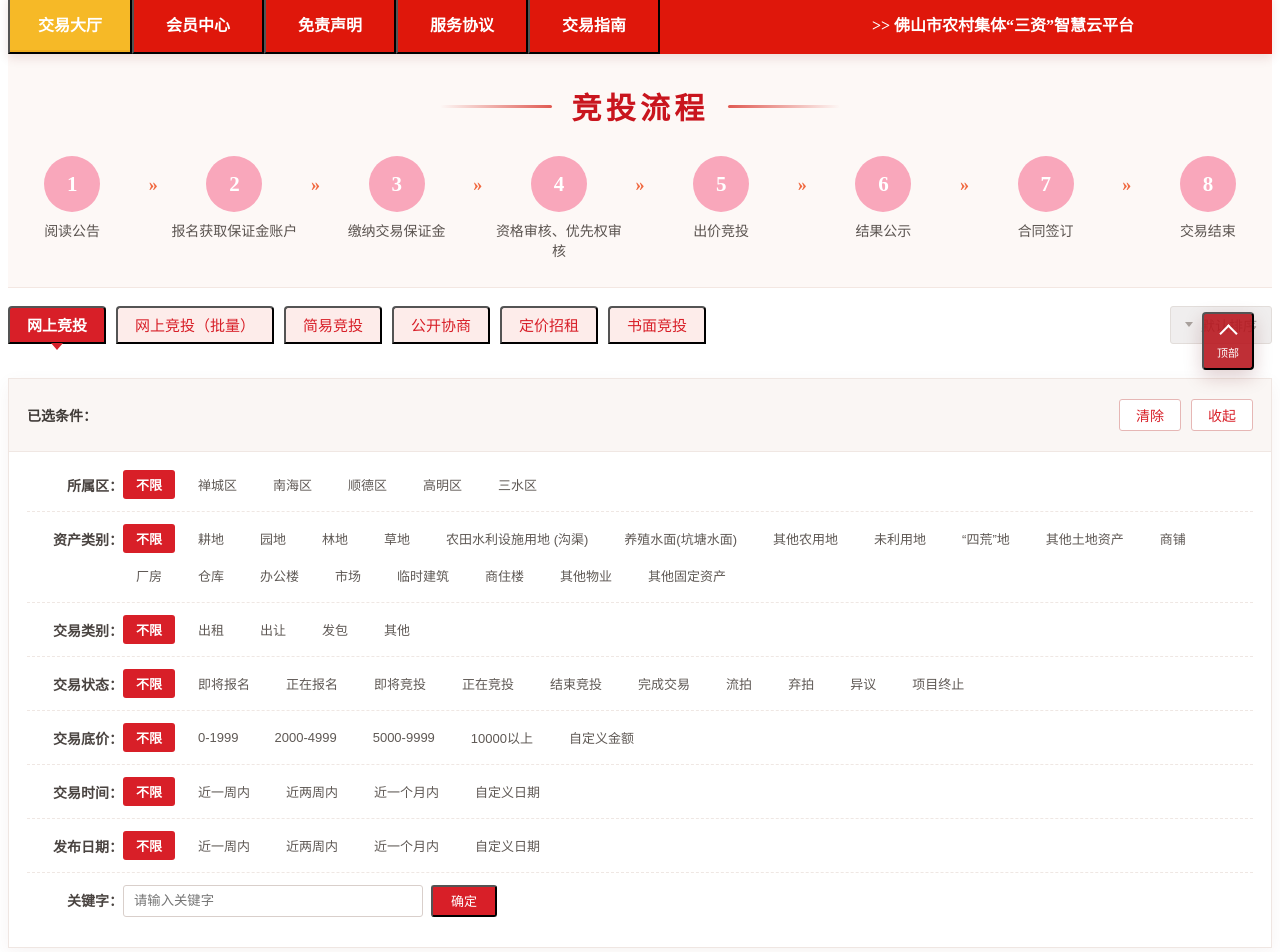
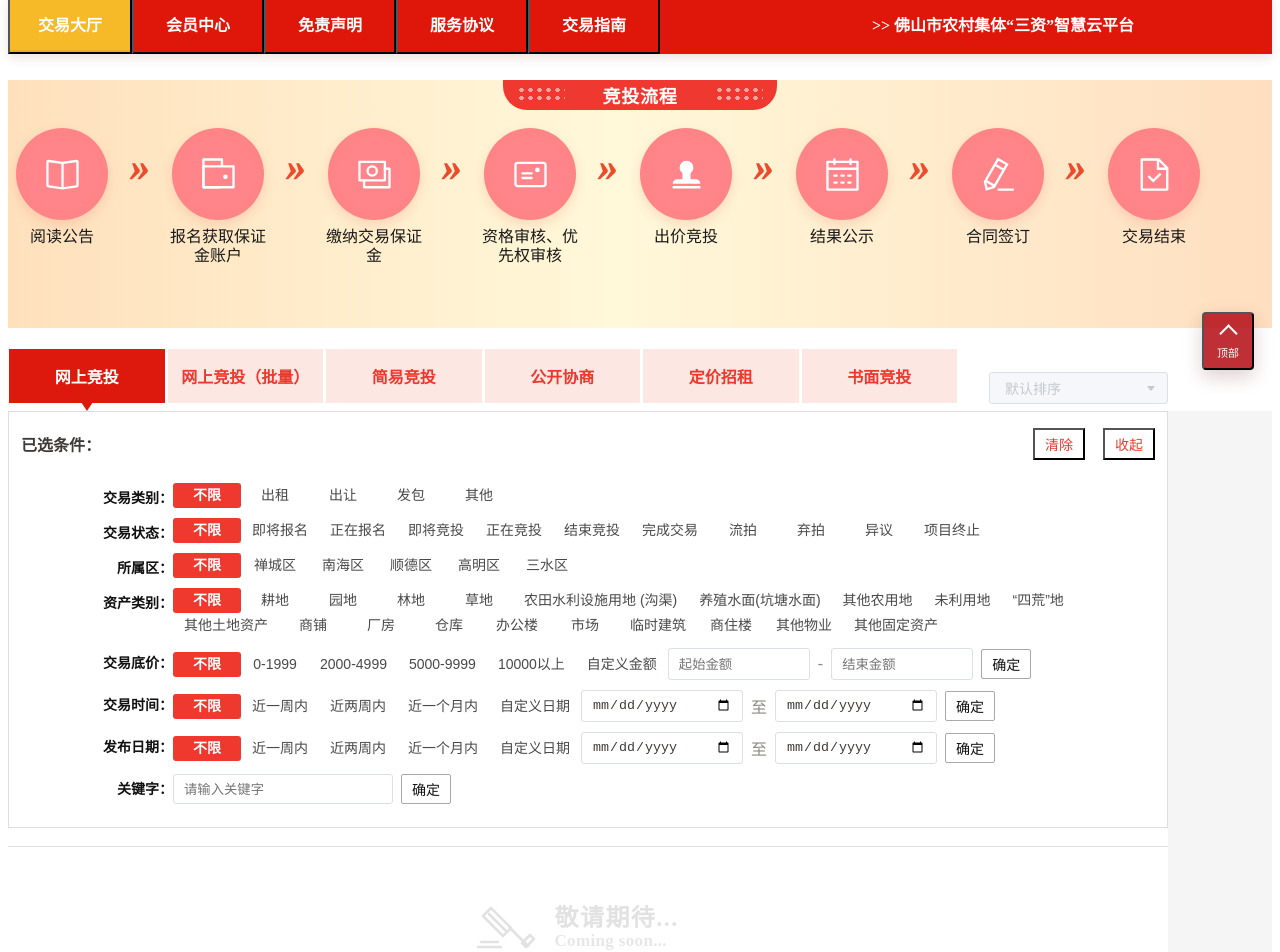
Before and after one commit to ccc0508/web, a Vue app: page /trade-hall in a window 1280 px wide. Shown: the part 400-1352 px from the top of the page. Built offline with nearby package versions, Linux system fonts and the light colour scheme; the HTML template or start-up script is replaced by a standard one.

Commit message:
style: 精调交易平台原站视觉

```diff
--- a/src/components/ComingSoon.vue
+++ b/src/components/ComingSoon.vue
@@ -1,83 +1,65 @@
 <template>
   <div class="coming-soon" data-testid="coming-soon" role="status">
     <div class="coming-soon__gavel" aria-hidden="true">
-      <span class="coming-soon__gavel-head"></span>
-      <span class="coming-soon__gavel-handle"></span>
+      <svg viewBox="0 0 68 48">
+        <g fill="none" stroke="currentColor" stroke-linecap="round" stroke-linejoin="round" stroke-width="2.6">
+          <path d="m17 10 17 17" />
+          <path d="m11 12 8-8 20 20-8 8z" />
+          <path d="m38 24 18 18" />
+          <path d="m50 39 8-8 4 4-8 8z" />
+          <path d="M6 43h23M9 38h17" />
+        </g>
+      </svg>
     </div>
-    <p class="coming-soon__title">敬请期待...</p>
-    <p class="coming-soon__subtitle">Coming soon...</p>
+    <div class="coming-soon__copy">
+      <p class="coming-soon__title">敬请期待...</p>
+      <p class="coming-soon__subtitle">Coming soon...</p>
+    </div>
   </div>
 </template>
 
 <style scoped lang="scss">
 .coming-soon {
   display: flex;
-  flex-direction: column;
   align-items: center;
   justify-content: center;
-  padding: 58px 24px 64px;
+  min-height: 122px;
+  padding: 20px 24px 28px;
+  color: #e2e2e2;
 
   &__gavel {
-    position: relative;
-    width: 116px;
-    height: 86px;
-    margin-bottom: 18px;
-  }
+    flex: 0 0 68px;
+    width: 68px;
+    height: 48px;
+    margin-right: 15px;
 
-  &__gavel-head {
-    position: absolute;
-    top: 8px;
-    left: 9px;
-    width: 88px;
-    height: 28px;
-    background: #dcd6d2;
-    border-radius: 14px;
-
-    &::before,
-    &::after {
-      position: absolute;
-      top: 3px;
-      width: 20px;
-      height: 22px;
-      content: '';
-      background: #e9e4e1;
-      border-radius: 50%;
-    }
-
-    &::before {
-      left: 6px;
-    }
-
-    &::after {
-      right: 6px;
+    svg {
+      display: block;
+      width: 100%;
+      height: 100%;
     }
   }
 
-  &__gavel-handle {
-    position: absolute;
-    top: 22px;
-    left: 55px;
-    width: 50px;
-    height: 15px;
-    background: #dcd6d2;
-    border-radius: 8px;
-    transform: rotate(38deg);
-    transform-origin: 8px 8px;
+  &__copy {
+    min-width: 150px;
   }
 
   &__title {
-    margin: 0 0 8px;
-    color: #6f6864;
-    font-size: 26px;
+    margin: 0;
+    color: #e2e2e2;
+    font-size: 24px;
     font-weight: 700;
-    letter-spacing: 0.1em;
+    line-height: 1.12;
+    letter-spacing: 0.06em;
   }
 
   &__subtitle {
     margin: 0;
-    color: #a8a29e;
-    font-size: 14px;
-    letter-spacing: 0.16em;
+    color: #e7e7e7;
+    font-size: 17px;
+    font-weight: 700;
+    line-height: 1.08;
+    letter-spacing: 0.02em;
   }
 }
 </style>
--- a/src/components/FilterOptionGroup.vue
+++ b/src/components/FilterOptionGroup.vue
@@ -35,17 +35,12 @@ defineEmits<{
 .filter-group {
   display: flex;
   align-items: flex-start;
-  padding: 12px 0;
-  border-bottom: 1px dashed #efe7e3;
-
-  &:last-child {
-    border-bottom: 0;
-  }
+  padding: 5px 0;
 
   &__label {
-    flex: 0 0 96px;
-    padding-top: 5px;
-    color: #4a4441;
+    flex: 0 0 152px;
+    padding-top: 4px;
+    color: #111;
     font-size: 14px;
     font-weight: 700;
     text-align: right;
@@ -59,17 +54,20 @@ defineEmits<{
   &__options {
     display: flex;
     flex-wrap: wrap;
-    gap: 8px 10px;
+    gap: 0;
   }
 
   &__option {
-    padding: 4px 12px;
-    color: #5f5955;
+    min-width: 68px;
+    min-height: 25px;
+    padding: 4px 10px;
+    color: #4a4a4a;
     cursor: pointer;
     background: #fff;
     border: 1px solid transparent;
     border-radius: 3px;
-    font-size: 13px;
+    font-size: 14px;
+    line-height: 15px;
     white-space: nowrap;
 
     &:hover {
@@ -79,7 +77,7 @@ defineEmits<{
 
     &.is-selected {
       color: #fff;
-      background: #d81f28;
+      background: #ef392f;
       font-weight: 700;
     }
   }
--- a/src/components/TradeHallFilterPanel.vue
+++ b/src/components/TradeHallFilterPanel.vue
@@ -97,16 +97,6 @@ const selectedTags = computed<string[]>(() => {
 
     <div v-show="!collapsed" class="filter-panel__body">
       <FilterOptionGroup
-        v-model="state.district"
-        label="所属区"
-        :options="districtOptions"
-      />
-      <FilterOptionGroup
-        v-model="state.assetCategory"
-        label="资产类别"
-        :options="assetCategoryOptions"
-      />
-      <FilterOptionGroup
         v-model="state.transactionType"
         label="交易类别"
         :options="currentMode.transactionTypes"
@@ -121,6 +111,16 @@ const selectedTags = computed<string[]>(() => {
         v-model="state.negotiationMethod"
         label="协商方式"
         :options="currentMode.negotiationMethods"
+      />
+      <FilterOptionGroup
+        v-model="state.district"
+        label="所属区"
+        :options="districtOptions"
+      />
+      <FilterOptionGroup
+        v-model="state.assetCategory"
+        label="资产类别"
+        :options="assetCategoryOptions"
       />
 
       <div class="filter-group" role="radiogroup" aria-label="交易底价">
@@ -138,8 +138,6 @@ const selectedTags = computed<string[]>(() => {
             >
               {{ option }}
             </button>
-          </div>
-          <div v-if="state.price === '自定义金额'" class="filter-group__custom">
             <input
               v-model="state.customPriceStart"
               aria-label="起始金额"
@@ -177,8 +175,6 @@ const selectedTags = computed<string[]>(() => {
             >
               {{ option }}
             </button>
-          </div>
-          <div v-if="state.tradeTime === '自定义日期'" class="filter-group__custom">
             <input
               v-model="state.customTradeTimeStart"
               aria-label="交易开始日期"
@@ -210,8 +206,6 @@ const selectedTags = computed<string[]>(() => {
             >
               {{ option }}
             </button>
-          </div>
-          <div v-if="state.publishDate === '自定义日期'" class="filter-group__custom">
             <input
               v-model="state.customPublishDateStart"
               aria-label="发布开始日期"
@@ -249,27 +243,25 @@ const selectedTags = computed<string[]>(() => {
 <style scoped lang="scss">
 .filter-panel {
   background: #fff;
-  border: 1px solid #efe6e2;
-  box-shadow: 0 6px 18px rgb(99 42 35 / 5%);
+  border: 1px solid #dedede;
 
   &__toolbar {
     display: flex;
     align-items: center;
     justify-content: space-between;
-    min-height: 52px;
-    padding: 10px 18px;
-    background: #faf6f4;
-    border-bottom: 1px solid #f0e7e3;
+    min-height: 48px;
+    padding: 8px 12px;
+    background: #fff;
   }
 
   &__selected {
     display: flex;
     flex-wrap: wrap;
     align-items: center;
-    gap: 8px;
+    gap: 6px;
     min-width: 0;
     padding-right: 20px;
-    font-size: 14px;
+    font-size: 16px;
   }
 
   &__selected-label {
@@ -281,15 +273,15 @@ const selectedTags = computed<string[]>(() => {
   &__tags {
     display: flex;
     flex-wrap: wrap;
-    gap: 8px;
+    gap: 6px;
   }
 
   &__tag {
-    padding: 3px 10px;
-    color: #c91c24;
-    background: #fdeeed;
-    border: 1px solid #f5c8c6;
-    border-radius: 3px;
+    padding: 2px 8px;
+    color: #ed382e;
+    background: #fff;
+    border: 1px solid #f0b4ae;
+    border-radius: 2px;
     font-size: 13px;
     white-space: nowrap;
   }
@@ -297,42 +289,35 @@ const selectedTags = computed<string[]>(() => {
   &__actions {
     display: flex;
     flex-shrink: 0;
-    gap: 10px;
+    gap: 18px;
   }
 
   &__action {
-    padding: 5px 16px;
-    color: #d81f28;
+    padding: 4px 10px;
+    color: #ef382f;
     cursor: pointer;
-    background: #fff;
-    border: 1px solid #e6b7b5;
-    border-radius: 3px;
+    background: transparent;
     font-size: 14px;
 
     &:hover {
-      background: #fdeeed;
+      color: #c91c24;
     }
   }
 
   &__body {
-    padding: 6px 18px 18px;
+    padding: 2px 12px 18px;
   }
 }
 
 .filter-group {
   display: flex;
   align-items: flex-start;
-  padding: 12px 0;
-  border-bottom: 1px dashed #efe7e3;
-
-  &:last-child {
-    border-bottom: 0;
-  }
+  padding: 5px 0;
 
   &__label {
-    flex: 0 0 96px;
-    padding-top: 5px;
-    color: #4a4441;
+    flex: 0 0 152px;
+    padding-top: 4px;
+    color: #111;
     font-size: 14px;
     font-weight: 700;
     text-align: right;
@@ -346,17 +331,21 @@ const selectedTags = computed<string[]>(() => {
   &__options {
     display: flex;
     flex-wrap: wrap;
-    gap: 8px 10px;
+    align-items: center;
+    gap: 0;
   }
 
   &__option {
-    padding: 4px 12px;
-    color: #5f5955;
+    min-width: 68px;
+    min-height: 25px;
+    padding: 4px 10px;
+    color: #4a4a4a;
     cursor: pointer;
     background: #fff;
     border: 1px solid transparent;
     border-radius: 3px;
-    font-size: 13px;
+    font-size: 14px;
+    line-height: 15px;
     white-space: nowrap;
 
     &:hover {
@@ -366,29 +355,19 @@ const selectedTags = computed<string[]>(() => {
 
     &.is-selected {
       color: #fff;
-      background: #d81f28;
+      background: #ef392f;
       font-weight: 700;
     }
   }
 
-  &__custom {
-    display: flex;
-    flex-wrap: wrap;
-    align-items: center;
-    gap: 8px;
-    margin-top: 10px;
-    padding: 10px 12px;
-    background: #fdf8f6;
-    border: 1px solid #f2e6e1;
-    border-radius: 4px;
-
+  &__options {
     input {
-      width: 190px;
-      height: 32px;
+      width: 120px;
+      height: 30px;
       padding: 0 10px;
       color: #403a37;
       background: #fff;
-      border: 1px solid #d9cfcb;
+      border: 1px solid #dcdfe6;
       border-radius: 3px;
 
       &:focus {
@@ -398,26 +377,30 @@ const selectedTags = computed<string[]>(() => {
     }
 
     input[type='date'] {
-      width: 162px;
+      width: 140px;
     }
   }
 
   &__dash {
+    padding: 0 8px;
     color: #8e8884;
     white-space: nowrap;
   }
 
   &__confirm {
-    height: 32px;
-    padding: 0 18px;
-    color: #fff;
+    height: 30px;
+    padding: 0 10px;
+    margin-left: 8px;
+    color: #111;
     cursor: pointer;
-    background: #d81f28;
-    border-radius: 3px;
-    font-size: 13px;
+    background: #fff;
+    border: 1px solid #a9a9a9;
+    border-radius: 2px;
+    font-size: 14px;
 
     &:hover {
-      background: #c01720;
+      color: #ed382e;
+      border-color: #ed382e;
     }
   }
 
@@ -425,16 +408,16 @@ const selectedTags = computed<string[]>(() => {
     display: flex;
     flex-wrap: wrap;
     align-items: center;
-    gap: 8px;
+    gap: 0;
   }
 
   &__keyword {
-    width: 300px;
-    height: 32px;
+    width: 220px;
+    height: 30px;
     padding: 0 10px;
     color: #403a37;
     background: #fff;
-    border: 1px solid #d9cfcb;
+    border: 1px solid #dcdfe6;
     border-radius: 3px;
 
     &:focus {
--- a/src/components/TradeHallModes.vue
+++ b/src/components/TradeHallModes.vue
@@ -36,40 +36,46 @@ const model = defineModel<TradeModeId>({ required: true })
 
 <style scoped lang="scss">
 .trade-modes {
-  padding: 18px 0 12px;
+  padding: 20px 0 7px;
   background: #fff;
 
   &__inner {
     display: flex;
     align-items: flex-end;
     justify-content: space-between;
+    width: 1160px;
   }
 
   &__tabs {
     display: flex;
-    flex-wrap: wrap;
-    gap: 10px;
-    padding-bottom: 8px;
+    flex: 1;
+    flex-wrap: nowrap;
+    gap: 1px;
+    padding: 0;
+    margin-right: 31px;
   }
 
   &__tab {
     position: relative;
-    height: 38px;
-    padding: 0 22px;
-    color: #d81f28;
+    flex: 1 1 0;
+    height: 56px;
+    padding: 0 8px;
+    color: #ed382e;
     cursor: pointer;
-    background: #fdecea;
-    border-radius: 4px 4px 0 0;
-    font-size: 16px;
+    background: #fde7e2;
+    border: 1px solid #fff;
+    border-radius: 0;
+    font-size: 18px;
+    font-weight: 700;
     white-space: nowrap;
 
     &:hover {
-      background: #fbdcd9;
+      background: #fbdad3;
     }
 
     &.is-active {
       color: #fff;
-      background: #d81f28;
+      background: #dd180d;
       font-weight: 700;
 
       &::after {
@@ -79,7 +85,7 @@ const model = defineModel<TradeModeId>({ required: true })
         width: 0;
         height: 0;
         content: '';
-        border-top: 7px solid #d81f28;
+        border-top: 9px solid #dd180d;
         border-right: 6px solid transparent;
         border-left: 6px solid transparent;
         transform: translateX(-50%);
@@ -91,20 +97,22 @@ const model = defineModel<TradeModeId>({ required: true })
     display: flex;
     flex-shrink: 0;
     align-items: center;
-    gap: 8px;
-    height: 36px;
-    padding: 0 14px;
-    margin: 0 0 8px;
-    color: #9c9692;
-    background: #f0eeee;
-    border: 1px solid #e2ddda;
+    justify-content: space-between;
+    width: 150px;
+    height: 30px;
+    padding: 0 12px 0 15px;
+    margin: 0;
+    color: #c4c8cf;
+    background: #f5f7fa;
+    border: 1px solid #dcdfe6;
     border-radius: 3px;
     font-size: 14px;
 
     i {
       width: 0;
       height: 0;
-      border-top: 5px solid #a9a29e;
+      order: 2;
+      border-top: 5px solid #c4c8cf;
       border-right: 4px solid transparent;
       border-left: 4px solid transparent;
     }
@@ -114,8 +122,8 @@ const model = defineModel<TradeModeId>({ required: true })
 @media (max-width: 1399px) {
   .trade-modes {
     &__tab {
-      padding-inline: 17px;
-      font-size: 15px;
+      padding-inline: 5px;
+      font-size: 16px;
     }
   }
 }
--- a/src/components/TradeHallProcess.vue
+++ b/src/components/TradeHallProcess.vue
@@ -1,13 +1,24 @@
 <script setup lang="ts">
+import {
+  Calendar,
+  DocumentChecked,
+  EditPen,
+  Money,
+  Postcard,
+  Reading,
+  Stamp,
+  Wallet,
+} from '@element-plus/icons-vue'
+
 const steps = [
-  '阅读公告',
-  '报名获取保证金账户',
-  '缴纳交易保证金',
-  '资格审核、优先权审核',
-  '出价竞投',
-  '结果公示',
-  '合同签订',
-  '交易结束',
+  { label: '阅读公告', icon: Reading },
+  { label: '报名获取保证金账户', icon: Wallet },
+  { label: '缴纳交易保证金', icon: Money },
+  { label: '资格审核、优先权审核', icon: Postcard },
+  { label: '出价竞投', icon: Stamp },
+  { label: '结果公示', icon: Calendar },
+  { label: '合同签订', icon: EditPen },
+  { label: '交易结束', icon: DocumentChecked },
 ]
 </script>
 
@@ -16,10 +27,12 @@ const steps = [
     <div class="site-container">
       <h2 class="trade-process__title">竞投流程</h2>
       <ol class="trade-process__steps">
-        <template v-for="(step, index) in steps" :key="step">
+        <template v-for="(step, index) in steps" :key="step.label">
           <li class="trade-process__step">
-            <span class="trade-process__icon" aria-hidden="true">{{ index + 1 }}</span>
-            <span class="trade-process__label">{{ step }}</span>
+            <span class="trade-process__icon" aria-hidden="true">
+              <component :is="step.icon" />
+            </span>
+            <span class="trade-process__label">{{ step.label }}</span>
           </li>
           <li v-if="index < steps.length - 1" class="trade-process__arrow" aria-hidden="true">»</li>
         </template>
@@ -30,32 +43,51 @@ const steps = [
 
 <style scoped lang="scss">
 .trade-process {
-  padding: 30px 0 24px;
-  background: #fdf8f6;
-  border-bottom: 1px solid #f3e7e2;
+  position: relative;
+  min-height: 186px;
+  padding: 48px 0 14px;
+  margin-top: 26px;
+  background: linear-gradient(90deg, #ffe0bc 0%, #fff8d9 48%, #ffdfc0 100%);
+
+  .site-container {
+    width: 1200px;
+  }
 
   &__title {
+    position: absolute;
+    top: 0;
+    left: 50%;
     display: flex;
     align-items: center;
     justify-content: center;
-    gap: 20px;
-    margin: 0 0 28px;
-    color: #c9151e;
-    font-size: 30px;
+    width: 274px;
+    height: 30px;
+    margin: 0;
+    color: #fff;
+    background: #ef382f;
+    border-radius: 0 0 24px 24px;
+    font-size: 18px;
     font-weight: 700;
-    letter-spacing: 0.14em;
+    letter-spacing: 0.04em;
+    transform: translateX(-50%);
 
     &::before,
     &::after {
-      width: 112px;
-      height: 3px;
+      position: absolute;
+      top: 6px;
+      width: 48px;
+      height: 18px;
       content: '';
-      background: linear-gradient(90deg, transparent, #e05a52);
-      border-radius: 2px;
+      background-image: radial-gradient(circle, rgb(255 255 255 / 54%) 2px, transparent 2.5px);
+      background-size: 9px 8px;
+    }
+
+    &::before {
+      left: 14px;
     }
 
     &::after {
-      transform: scaleX(-1);
+      right: 14px;
     }
   }
 
@@ -79,33 +111,42 @@ const steps = [
     display: flex;
     align-items: center;
     justify-content: center;
-    width: 56px;
-    height: 56px;
+    width: 76px;
+    height: 76px;
     color: #fff;
-    background: #f9a7bb;
+    background: #ff858b;
+    border: 8px solid rgb(255 129 124 / 22%);
     border-radius: 50%;
-    font-size: 21px;
-    font-weight: 700;
+    box-shadow: 0 5px 12px rgb(233 81 73 / 16%);
+
+    svg {
+      width: 37px;
+      height: 37px;
+      stroke-width: 1.6;
+    }
   }
 
   &__label {
-    margin-top: 10px;
-    color: #5b5450;
-    font-size: 14px;
-    line-height: 1.45;
+    max-width: 132px;
+    margin-top: 8px;
+    color: #191919;
+    font-size: 16px;
+    line-height: 1.18;
     text-align: center;
   }
 
   &__arrow {
     display: flex;
-    flex: 0 0 34px;
+    flex: 0 0 48px;
     align-items: center;
     justify-content: center;
-    margin-top: 20px;
-    color: #f0683f;
-    font-size: 18px;
+    margin-top: 19px;
+    color: #ef4a2c;
+    font-family: Georgia, serif;
+    font-size: 40px;
     font-weight: 700;
     line-height: 1;
+    transform: skewX(-10deg);
   }
 }
 </style>
--- a/src/views/TradeHallView.vue
+++ b/src/views/TradeHallView.vue
@@ -51,11 +51,13 @@ const isTradeHall = computed(() => activePage.value === 'trade-hall')
   &__main {
     min-height: 480px;
     padding-bottom: 40px;
-    background: #fff;
+    background: #f5f5f5;
   }
 
   &__body {
-    padding-top: 14px;
+    width: 1160px;
+    padding-top: 0;
+    background: #fff;
   }
 
   &__aux {
@@ -66,5 +68,7 @@ const isTradeHall = computed(() => activePage.value === 'trade-hall')
 
 .trade-hall-results {
   margin-top: 18px;
+  background: #fff;
+  border-top: 1px solid #dedede;
 }
 </style>
```
Also changed, not shown: openspec/changes/expand-trade-platform-ui-v2/tasks.md (+2 -2 lines), 1 other file (tests, documents, lock files or other folders).
